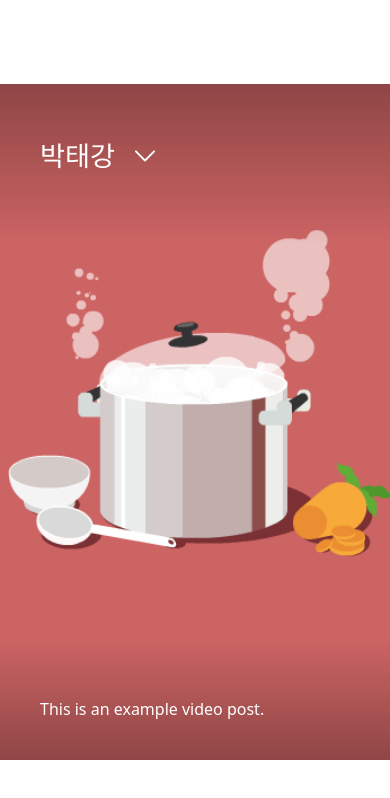
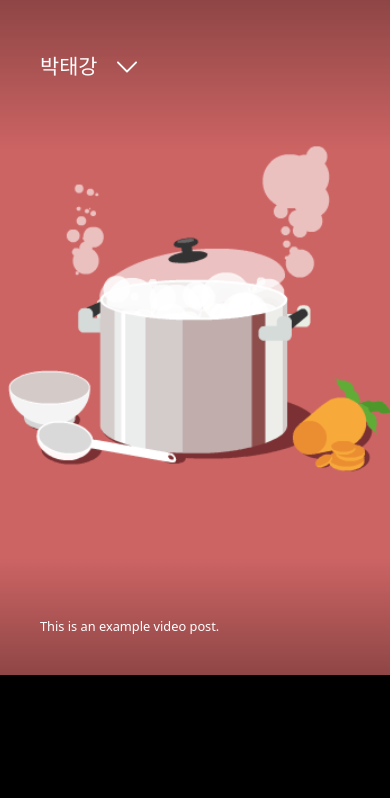
Before and after one commit to dev-tkp/tkp.bio, a React (Create React App) app: page / in a window 390 px wide. Shown: the top 798 px of the page. Built offline with nearby package versions, Linux system fonts and the light colour scheme.

Commit message:
font size and responsive design edit

```diff
--- a/src/App.css
+++ b/src/App.css
@@ -73,9 +73,17 @@ body, html {
 
 /* Mobile Styles (width <= 768px) */
 @media (max-width: 768px) {
+  .app {
+    justify-content: flex-start; /* Align to the top */
+    align-items: stretch; /* Stretch to the full width */
+    background-color: #000000; /* Set background color to grey */
+  }
+
   .content-container {
     height: 80vh; /* Full height of the viewport */
-    width: 100vw; /* Full width of the ve */
+    width: 100%; /* Full width of the viewport */
+    margin: 0; /* Remove auto margin */
+    border-radius: 0; /* Remove border radius */
   }
 }
 
--- a/src/components/Header/Header.css
+++ b/src/components/Header/Header.css
@@ -18,7 +18,7 @@
 
 .name {
   /* Style for the name text */
-  font-size: 1.7em; /* Example font size */
+  font-size: 1.3em; /* Example font size */
   margin: 0px 20px 0px 40px; /* Space between name and toggle button */
   font-family: 'Noto Sans', sans-serif;
   font-weight: 500;
@@ -55,7 +55,7 @@
   align-items: center;
   justify-content: space-between; /* Space out children */
   box-shadow: 10px 10px 30px 0px rgba(0,0,0,0.10);
-  font-size: 0.8em;
+  font-size: 0.6em;
 }
 
 .copy-button {
--- a/src/components/VideoPost/VideoPost.css
+++ b/src/components/VideoPost/VideoPost.css
@@ -28,4 +28,5 @@
   text-align: left;
   box-sizing: border-box;
   font-family: 'Noto Sans', sans-serif;
+  font-size: 0.8em;
 }
```
